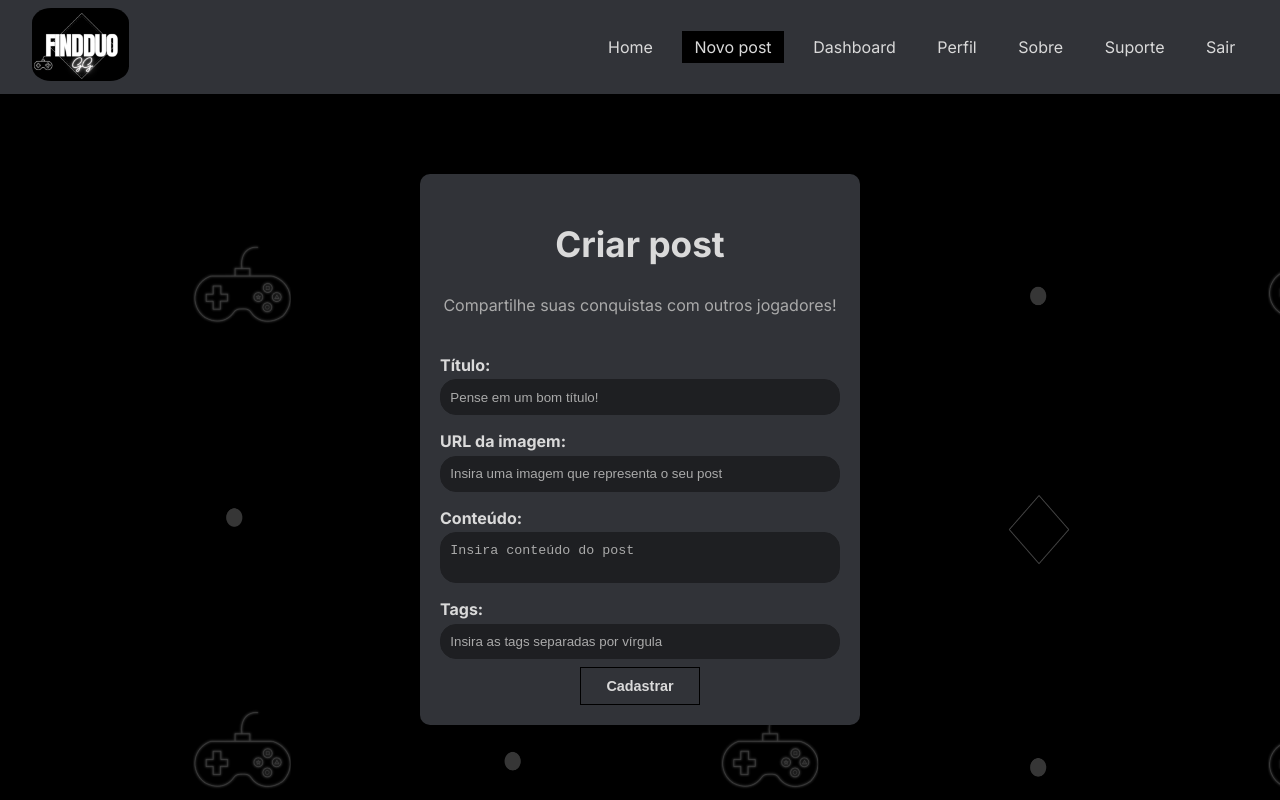
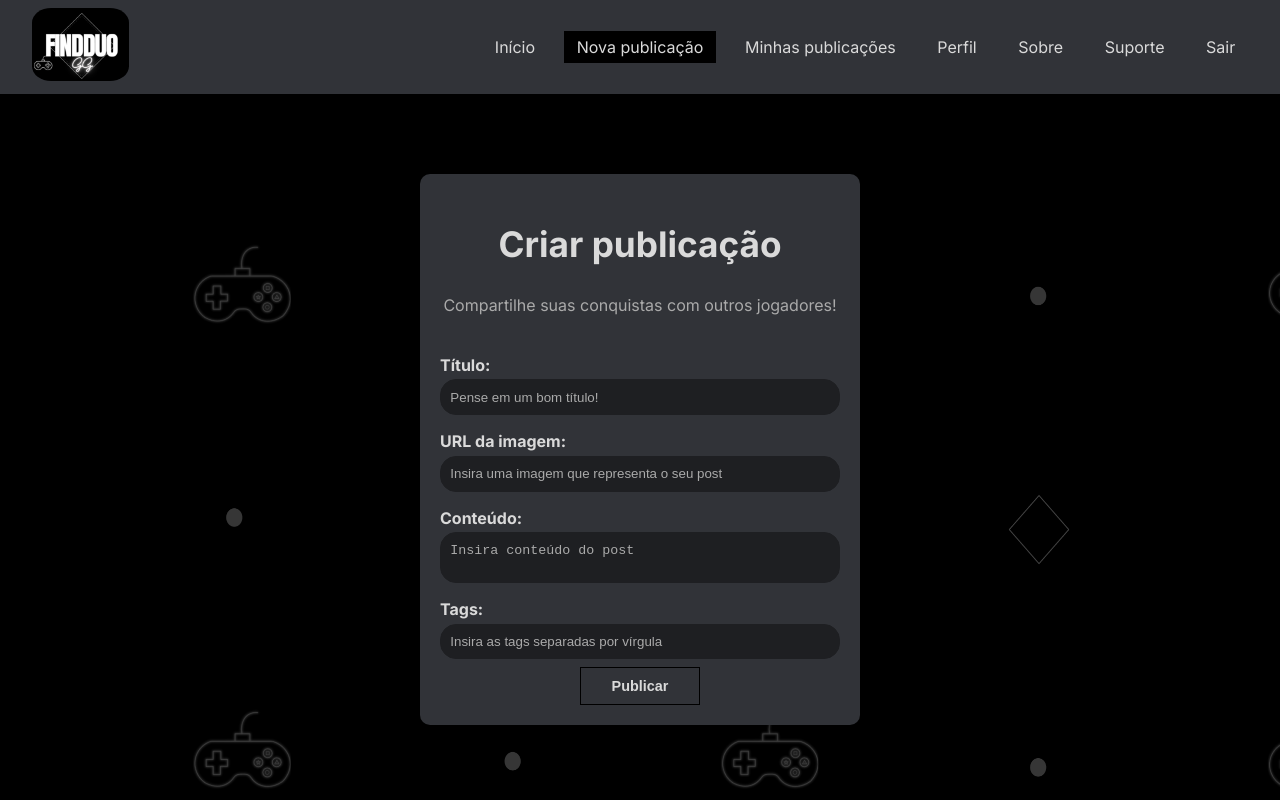
Before and after one commit to jplofield/projetoFindduo, a React (Create React App) app: page /posts/create in a window 1280 px wide. Shown: the top 800 px of the page. Built offline with nearby package versions, Linux system fonts and the light colour scheme; no server answers; sample sign-in values are in the browser's storage.

Commit message:
Atualização final, espero

```diff
--- a/public/index.html
+++ b/public/index.html
@@ -4,7 +4,7 @@
     <meta charset="utf-8" />
     <link
       rel="icon"
-      href="%PUBLIC_URL%/logo_dark.png"
+      href="favicon.ico?v=2"
     />
     <meta
       name="viewport"
@@ -20,7 +20,7 @@
     />
     <link
       rel="apple-touch-icon"
-      href="%PUBLIC_URL%/logo_dark.png"
+      href="favicon.ico?v=2"
     />
     <!--
       manifest.json provides metadata used when your web app is installed on a
--- a/src/components/Navbar.js
+++ b/src/components/Navbar.js
@@ -28,7 +28,7 @@ const Navbar = () => {
             to="/"
             className={({ isActive }) => (isActive ? styles.active : "")}
           >
-            Home
+            Início
           </NavLink>
         </li>
         {!user && (
@@ -58,7 +58,7 @@ const Navbar = () => {
                 to="/posts/create"
                 className={({ isActive }) => (isActive ? styles.active : "")}
               >
-                Novo post
+                Nova publicação
               </NavLink>
             </li>
             <li>
@@ -66,7 +66,7 @@ const Navbar = () => {
                 to="/dashboard"
                 className={({ isActive }) => (isActive ? styles.active : "")}
               >
-                Dashboard
+                Minhas publicações
               </NavLink>
             </li>
             <li>
--- a/src/components/PostDetail.js
+++ b/src/components/PostDetail.js
@@ -19,12 +19,15 @@ const PostDetail = ({ post }) => {
           // Busca o documento do usuário no Firestore
           const userDoc = await getDoc(userRef);
 
+          const userPhoto = userDoc.data().photoURL;
+
           // Verifica se o documento do usuário existe
           if (userDoc.exists()) {
             // Define a URL da foto de perfil no estado photoURL. Se não houver uma foto, define uma imagem padrão
             setPhotoURL(
-              userDoc.data().photoURL ||
-                "https://img.freepik.com/premium-vector/default-avatar-profile-icon-social-media-user-image-gray-avatar-icon-blank-profile-silhouette-vector-illustration_561158-3407.jpg?w=360"
+              userPhoto && userPhoto.trim()
+                ? userPhoto
+                : "https://img.freepik.com/premium-vector/default-avatar-profile-icon-social-media-user-image-gray-avatar-icon-blank-profile-silhouette-vector-illustration_561158-3407.jpg?w=360"
             );
           }
         } catch (error) {
@@ -41,7 +44,10 @@ const PostDetail = ({ post }) => {
     <div className={styles.post_detail}>
       <div className={styles.createdBy}>
         <img
-          src={photoURL}
+          src={
+            photoURL ||
+            "https://img.freepik.com/premium-vector/default-avatar-profile-icon-social-media-user-image-gray-avatar-icon-blank-profile-silhouette-vector-illustration_561158-3407.jpg?w=360"
+          }
           alt={`Foto de ${post.createdBy}`}
           className={styles.avatar}
         />
--- a/src/pages/CreatePost/CreatePost.js
+++ b/src/pages/CreatePost/CreatePost.js
@@ -54,7 +54,7 @@ const CreatePost = () => {
 
   return (
     <div className={styles.create_post}>
-      <h2>Criar post</h2>
+      <h2>Criar publicação</h2>
       <p>Compartilhe suas conquistas com outros jogadores!</p>
       <form onSubmit={handleSubmit}>
         <label>
@@ -101,7 +101,7 @@ const CreatePost = () => {
           />
         </label>
         {!response.loading && (
-          <button className="btn btn-outline">Cadastrar</button>
+          <button className="btn btn-outline">Publicar</button>
         )}
         {response.loading && (
           <button
--- a/src/pages/Dashboard/Dashboard.js
+++ b/src/pages/Dashboard/Dashboard.js
@@ -21,16 +21,15 @@ const Dashboard = () => {
 
   return (
     <div className={styles.dashboard}>
-      <h2>Dashboard</h2>
-      <p>Gerencie os seus posts</p>
+      <h2>Gerencie suas publicações</h2>
       {posts && posts.length === 0 ? (
         <div className={styles.noposts}>
-          <p>Não foram encontrados posts</p>
+          <p>Ops... está vazio.</p>
           <Link
             to="/posts/create"
             className="btn btn-outline"
           >
-            Criar primeiro post
+            Criar primeira publicação
           </Link>
         </div>
       ) : (
--- a/src/pages/Post/Post.js
+++ b/src/pages/Post/Post.js
@@ -21,13 +21,24 @@ const Post = () => {
           const userDoc = await getDoc(userRef);
 
           if (userDoc.exists()) {
+            const userPhoto = userDoc.data().photoURL; // Obtém a URL da foto
             setPhotoURL(
-              userDoc.data().photoURL ||
-                "https://img.freepik.com/premium-vector/default-avatar-profile-icon-social-media-user-image-gray-avatar-icon-blank-profile-silhouette-vector-illustration_561158-3407.jpg?w=360"
+              userPhoto && userPhoto.trim()
+                ? userPhoto
+                : "https://img.freepik.com/premium-vector/default-avatar-profile-icon-social-media-user-image-gray-avatar-icon-blank-profile-silhouette-vector-illustration_561158-3407.jpg?w=360"
+            );
+          } else {
+            // Caso o documento do usuário não exista, define a imagem padrão
+            setPhotoURL(
+              "https://img.freepik.com/premium-vector/default-avatar-profile-icon-social-media-user-image-gray-avatar-icon-blank-profile-silhouette-vector-illustration_561158-3407.jpg?w=360"
             );
           }
         } catch (error) {
           console.error("Erro ao buscar foto do usuário:", error);
+          // Em caso de erro, define a imagem padrão
+          setPhotoURL(
+            "https://img.freepik.com/premium-vector/default-avatar-profile-icon-social-media-user-image-gray-avatar-icon-blank-profile-silhouette-vector-illustration_561158-3407.jpg?w=360"
+          );
         }
       }
     };
@@ -38,6 +49,7 @@ const Post = () => {
   if (loading) return <p>Carregando post...</p>;
 
   if (!post) return <p>Post não encontrado.</p>;
+  console.log("Foto do usuário:", photoURL);
 
   return (
     <div className={styles.post_container}>
```
Also changed, not shown: public/logo_dark.png (deleted), 1 other file (tests, documents, lock files or other folders).
